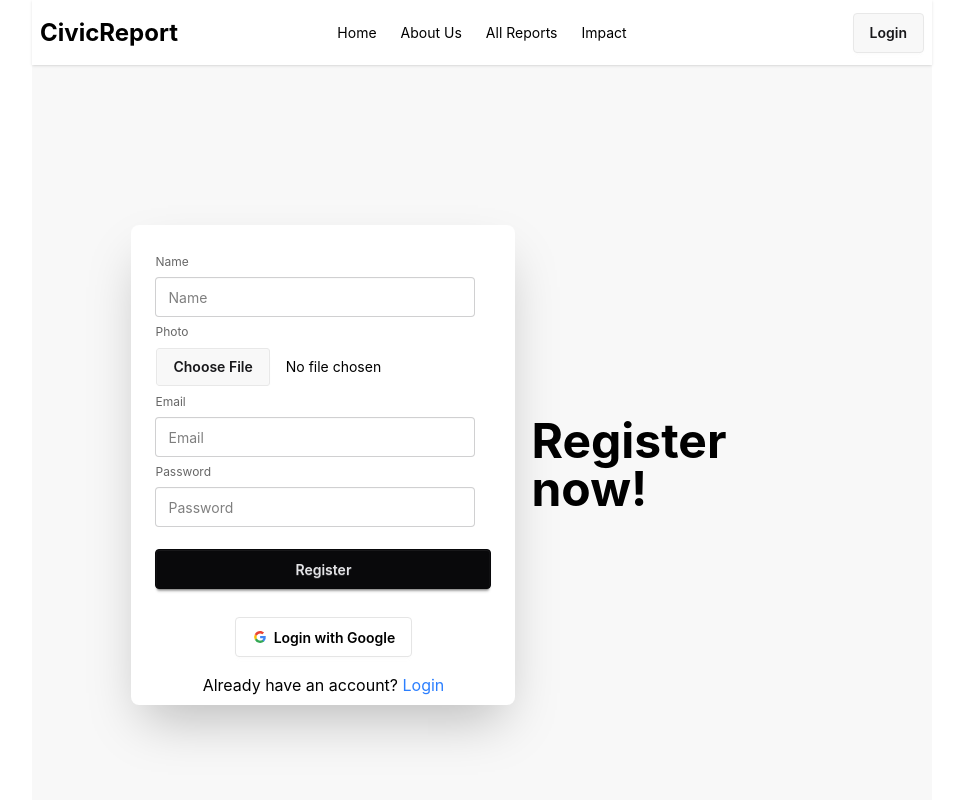
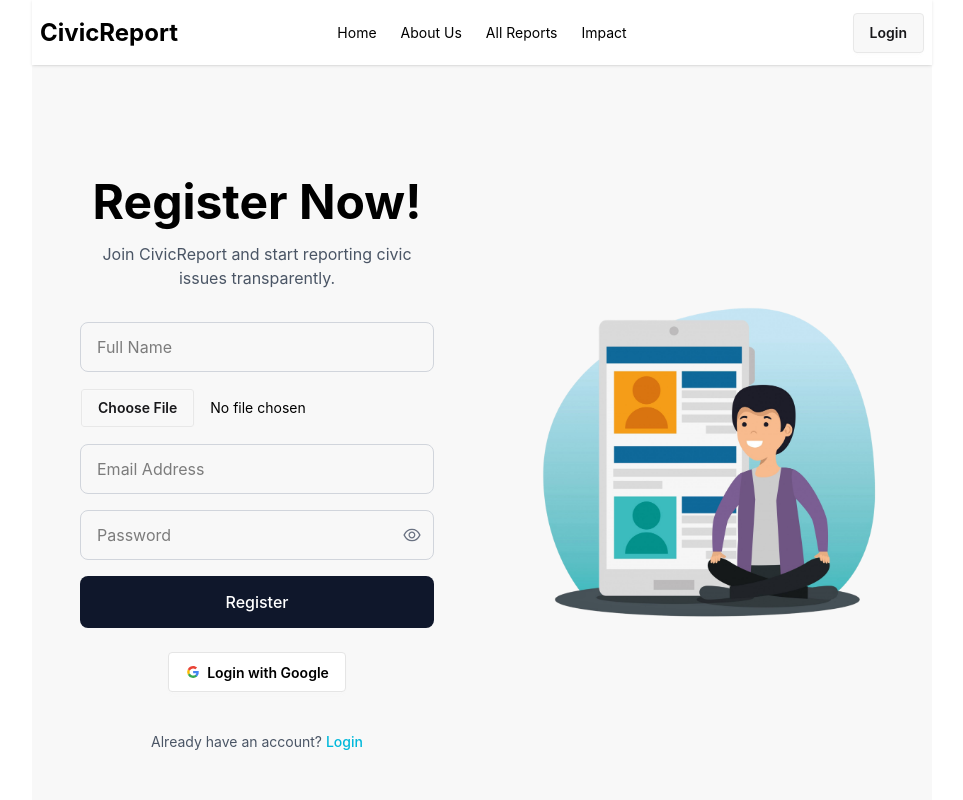
Before and after one commit to AbuJubaeid/CivicReport-Client, a React (Vite) app: page /register in a window 1280 px wide. Shown: the top 800 px of the page, without its empty margins (158-1121 px from the left). Built offline with nearby package versions, Linux system fonts and the light colour scheme; no server answers.

Commit message:
register and login issue fixed

```diff
--- a/src/layout/RootLayout.jsx
+++ b/src/layout/RootLayout.jsx
@@ -5,7 +5,7 @@ import Navbar from '../pages/shared/Navbar/Navbar';
 const RootLayout = () => {
     return (
       <div className='max-w-[900px] mx-auto'>
-        <div>
+        <div className='sticky top-0 z-50'>
             <Navbar></Navbar>
         </div>
         <div className='min-h-[200px]'>
--- a/src/pages/Auth/Login/Login.jsx
+++ b/src/pages/Auth/Login/Login.jsx
@@ -1,120 +1,15 @@
-// import { useForm } from "react-hook-form";
-// import toast from "react-hot-toast";
-// import { Link } from "react-router";
-// import useHook from "../../../hooks/useHook";
-// import SocialLogin from "../socialLogin/SocialLogin";
-
-// const Register = () => {
-//   const { register, handleSubmit, formState: { errors }, getValues } = useForm();
-//   const { signInWithEmailAndPasswordFunc, sendPasswordResetEmailFunc } = useHook();
-
-//   const handleSignin = (data) => {
-//     signInWithEmailAndPasswordFunc(data.email, data.password)
-//       .then(result => console.log(result.user))
-//       .catch(error => console.log(error));
-//   };
-
-//   const handleForgetPassword = () => {
-//     const email = getValues("email");
-//     if (!email) {
-//       toast("Please enter your email first");
-//       return;
-//     }
-//     sendPasswordResetEmailFunc(email)
-//       .then(() => toast("Password reset email sent!"))
-//       .catch(error => console.log(error));
-//   };
-
-//   return (
-//     <div className="min-h-screen flex flex-col lg:flex-row bg-gradient-to-r from-cyan-50 via-slate-50 to-cyan-50">
-
-//       {/* Left side: Login Form */}
-//       <div className="lg:w-1/2 flex flex-col justify-center items-start p-16">
-//         <p className="text-slate-600 mb-10 text-lg max-w-md">
-//           Log in to your CivicReport account and manage civic issues transparently.
-//         </p>
-
-//         <form onSubmit={handleSubmit(handleSignin)} className="w-full max-w-md space-y-6">
-
-//           {/* Email */}
-//           <div className="relative">
-//             <input
-//               type="email"
-//               {...register('email', { required: true })}
-//               className="peer w-full border border-slate-300 rounded-lg py-3 px-4 focus:outline-none focus:border-cyan-500 focus:ring-1 focus:ring-cyan-500 placeholder-transparent transition"
-//               placeholder="Email"
-//             />
-//             <label className="absolute left-4 -top-3.5 text-gray-500 text-sm peer-placeholder-shown:top-3 peer-placeholder-shown:text-gray-400 peer-placeholder-shown:text-base transition-all">
-//               Email
-//             </label>
-//             {errors.email && <p className="text-red-500 text-xs mt-1">Email is required</p>}
-//           </div>
-
-//           {/* Password */}
-//           <div className="relative">
-//             <input
-//               type="password"
-//               {...register('password', {
-//                 required: true,
-//                 minLength: 6,
-//                 pattern: /^(?=.{6,}$)(?=.*[a-z])(?=.*[A-Z])(?=.*\d)(?=.*[!@#$%^&*()_+\-=[\]{};':"\\|,.<>/?]).*$/,
-//               })}
-//               className="peer w-full border border-slate-300 rounded-lg py-3 px-4 focus:outline-none focus:border-cyan-500 focus:ring-1 focus:ring-cyan-500 placeholder-transparent transition"
-//               placeholder="Password"
-//             />
-//             <label className="absolute left-4 -top-3.5 text-gray-500 text-sm peer-placeholder-shown:top-3 peer-placeholder-shown:text-gray-400 peer-placeholder-shown:text-base transition-all">
-//               Password
-//             </label>
-//             {errors.password?.type === 'required' && <p className="text-red-500 text-xs mt-1">Password is required</p>}
-//             {errors.password?.type === 'minLength' && <p className="text-red-500 text-xs mt-1">Password must be at least 6 characters</p>}
-//             {errors.password?.type === 'pattern' && <p className="text-red-500 text-xs mt-1">
-//               Password must include lowercase, uppercase, digit, and special character
-//             </p>}
-//           </div>
-
-//           <div className="text-right">
-//             <button type="button" onClick={handleForgetPassword} className="text-sm text-cyan-500 hover:underline transition">
-//               Forgot password?
-//             </button>
-//           </div>
-
-//           <button type="submit" className="w-full bg-gradient-to-r from-cyan-500 to-blue-500 hover:from-blue-500 hover:to-cyan-500 text-white font-semibold py-3 rounded-xl transition-all">
-//             Login
-//           </button>
-//         </form>
-
-//         <SocialLogin />
-
-//         <p className="mt-6 text-sm text-slate-600">
-//           Don't have an account? <Link to="/register" className="text-cyan-500 font-medium hover:underline">Register</Link>
-//         </p>
-//       </div>
-
-//       {/* Right side: Illustration */}
-//       <div className="lg:w-1/2 flex items-center justify-center p-16">
-//         <img
-//           src="/src/assets/image/login.png"
-//           alt="Login Illustration"
-//           className="w-full max-w-lg"
-//         />
-//       </div>
-
-//     </div>
-//   );
-// };
-
-// export default Register;
-
-
-// ----------------
-
+import { useState } from "react";
 import { useForm } from "react-hook-form";
 import toast from "react-hot-toast";
-import { Link } from "react-router";
+import { AiOutlineEye, AiOutlineEyeInvisible } from "react-icons/ai";
+import { Link, useNavigate } from "react-router";
 import useHook from "../../../hooks/useHook";
 import SocialLogin from "../socialLogin/SocialLogin";
 
-const Register = () => {
+const Login = () => {
+  const navigate = useNavigate();
+  const [showPassword, setShowPassword] = useState(false);
+
   const {
     register,
     handleSubmit,
@@ -129,6 +24,7 @@ const Register = () => {
     signInWithEmailAndPasswordFunc(data.email, data.password)
       .then((result) => console.log(result.user))
       .catch((error) => console.log(error));
+    navigate("/");
   };
 
   const handleForgetPassword = () => {
@@ -157,9 +53,7 @@ const Register = () => {
             Sign in to continue managing civic reports transparently.
           </p>
 
-          {/* Form Card */}
-          <div className="border border-slate-200 rounded-xl p-8 shadow-sm">
-
+          {/* FORM (Card Removed) */}
           <form
             onSubmit={handleSubmit(handleSignin)}
             className="space-y-7"
@@ -183,10 +77,10 @@ const Register = () => {
               )}
             </div>
 
-              {/* Password */}
+            {/* Password with Eye Toggle */}
             <div className="relative">
               <input
-                  type="password"
+                type={showPassword ? "text" : "password"}
                 {...register("password", {
                   required: true,
                   minLength: 6,
@@ -195,10 +89,22 @@ const Register = () => {
                 })}
                 placeholder="Password"
                 className="w-full border border-slate-300 rounded-lg
-                  py-3.5 px-4 text-slate-800
+                py-3.5 px-4 pr-12 text-slate-800
                 focus:outline-none focus:border-slate-700 focus:ring-1 focus:ring-slate-300
                 transition"
               />
+
+              {/* Eye Icon */}
+              <div
+                className="absolute right-4 top-1/2 -translate-y-1/2 cursor-pointer text-slate-500"
+                onClick={() => setShowPassword(!showPassword)}
+              >
+                {showPassword ? (
+                  <AiOutlineEyeInvisible size={20} />
+                ) : (
+                  <AiOutlineEye size={20} />
+                )}
+              </div>
 
               {errors.password?.type === "required" && (
                 <p className="text-red-500 text-xs mt-1">
@@ -263,7 +169,6 @@ const Register = () => {
 
         </div>
       </div>
-      </div>
 
       {/* RIGHT SIDE IMAGE */}
       <div className="lg:w-1/2 hidden lg:flex items-center justify-start pl-16">
@@ -278,4 +183,4 @@ const Register = () => {
   );
 };
 
-export default Register;
+export default Login;
--- a/src/pages/Auth/Register/Register.jsx
+++ b/src/pages/Auth/Register/Register.jsx
@@ -1,25 +1,37 @@
 import axios from "axios";
+import { useState } from "react";
 import { useForm } from "react-hook-form";
-import { Link } from "react-router";
+import { AiOutlineEye, AiOutlineEyeInvisible } from "react-icons/ai";
+import { Link, useNavigate } from "react-router";
 import useAxiosSecure from "../../../hooks/useAxiosSecure";
 import useHook from "../../../hooks/useHook";
 import SocialLogin from "../socialLogin/SocialLogin";
 
 const Register = () => {
+  const navigate = useNavigate();
+  const [showPassword, setShowPassword] = useState(false);
+
   const {
     register,
     handleSubmit,
     formState: { errors },
   } = useForm();
-  const { createUserWithEmailAndPasswordFunc, updateProfileFunc } = useHook();
+
+  const {
+    createUserWithEmailAndPasswordFunc,
+    updateProfileFunc,
+    signOutFunc,
+  } = useHook();
 
   const axiosSecure = useAxiosSecure();
 
   const handleRegister = (data) => {
     const profileImg = data.photo[0];
+
     createUserWithEmailAndPasswordFunc(data.email, data.password)
       .then(() => {
-        // prepare data for the imgbb
+
+        // prepare data for imgbb
         const formData = new FormData();
         formData.append("image", profileImg);
 
@@ -30,12 +42,13 @@ const Register = () => {
         axios.post(imageApiURL, formData).then((res) => {
           const photoURL = res.data.data.url;
 
-          // create user in the database
+          // create user in database
           const userInfo = {
             email: data.email,
             displayName: data.name,
             photoURL: photoURL,
           };
+
           axiosSecure.post("/users", userInfo).then((res) => {
             if (res.data.insertedId) {
               console.log("user created in the database");
@@ -49,7 +62,16 @@ const Register = () => {
           };
 
           updateProfileFunc(userProfile)
-            .then()
+            .then(() => {
+              // ✅ SIGN OUT AFTER EVERYTHING IS DONE
+              signOutFunc()
+                .then(() => {
+                  navigate("/login");
+                })
+                .catch((error) => {
+                  console.log(error);
+                });
+            })
             .catch((error) => {
               console.log(error);
             });
@@ -59,91 +81,127 @@ const Register = () => {
         console.log(error);
       });
   };
+
   return (
+    <div className="min-h-screen flex flex-col lg:flex-row bg-base-200">
+      {/* LEFT SIDE: FORM */}
+      <div className="lg:w-1/2 flex flex-col text-center justify-center px-12 py-16">
+        <h1 className="text-5xl font-bold mb-4">Register Now!</h1>
+        <p className="text-gray-600 mb-8">
+          Join CivicReport and start reporting civic issues transparently.
+        </p>
+
+        <form
+          onSubmit={handleSubmit(handleRegister)}
+          className="flex flex-col gap-4 w-full"
+        >
+          {/* Name */}
           <div>
-      <div className="hero bg-base-200 min-h-screen">
-        <div className="hero-content flex-col lg:flex-row-reverse">
-          <div className="text-center lg:text-left">
-            <h1 className="text-5xl font-bold">Register now!</h1>
-          </div>
-          <div className="card bg-base-100 w-full max-w-sm shrink-0 shadow-2xl">
-            <form onSubmit={handleSubmit(handleRegister)} className="card-body">
-              <fieldset className="fieldset">
-                {/* name */}
-                <label className="label">Name</label>
             <input
               type="text"
               {...register("name", { required: true })}
-                  className="input"
-                  placeholder="Name"
+              placeholder="Full Name"
+              className="w-full border border-gray-300 rounded-lg py-3 px-4 focus:outline-none focus:border-cyan-500 focus:ring-1 focus:ring-cyan-500 transition"
             />
-                {errors.email?.type === "required" && (
-                  <p className="text-red-500">Name is required</p>
+            {errors.name && (
+              <p className="text-red-500 text-xs mt-1">Name is required</p>
             )}
+          </div>
 
-                {/* photo */}
-                <label className="label">Photo</label>
+          {/* Photo */}
+          <div>
             <input
               type="file"
               {...register("photo", { required: true })}
-                  className="file-input file-input-ghost"
-                  placeholder="Your Photo"
+              className="file-input file-input-ghost w-full"
             />
-                {errors.photo?.type === "required" && (
-                  <p className="text-red-500">Photo is required</p>
+            {errors.photo && (
+              <p className="text-red-500 text-xs mt-1">Photo is required</p>
             )}
+          </div>
 
-                {/* email */}
-                <label className="label">Email</label>
+          {/* Email */}
+          <div>
             <input
               type="email"
               {...register("email", { required: true })}
-                  className="input"
-                  placeholder="Email"
+              placeholder="Email Address"
+              className="w-full border border-gray-300 rounded-lg py-3 px-4 focus:outline-none focus:border-cyan-500 focus:ring-1 focus:ring-cyan-500 transition"
             />
-                {errors.email?.type === "required" && (
-                  <p className="text-red-500">Email is required</p>
+            {errors.email && (
+              <p className="text-red-500 text-xs mt-1">Email is required</p>
             )}
+          </div>
 
-                {/* password */}
-                <label className="label">Password</label>
+          {/* Password */}
+          <div className="relative">
             <input
-                  type="password"
+              type={showPassword ? "text" : "password"}
               {...register("password", {
                 required: true,
                 minLength: 6,
                 pattern:
                   /^(?=.{6,}$)(?=.*[a-z])(?=.*[A-Z])(?=.*\d)(?=.*[!@#$%^&*()_+\-=[\]{};':"\\|,.<>/?]).*$/,
               })}
-                  className="input"
               placeholder="Password"
+              className="w-full border border-gray-300 rounded-lg py-3 px-4 focus:outline-none focus:border-cyan-500 focus:ring-1 focus:ring-cyan-500 transition"
             />
+            <div
+              className="absolute right-3 top-1/2 transform -translate-y-1/2 cursor-pointer text-gray-500"
+              onClick={() => setShowPassword(!showPassword)}
+            >
+              {showPassword ? (
+                <AiOutlineEyeInvisible size={20} />
+              ) : (
+                <AiOutlineEye size={20} />
+              )}
+            </div>
+
             {errors.password?.type === "required" && (
-                  <p className="text-red-500">Password is required</p>
+              <p className="text-red-500 text-xs mt-1">Password is required</p>
             )}
             {errors.password?.type === "minLength" && (
-                  <p className="text-red-500">
-                    Password must be 6 character or longer
+              <p className="text-red-500 text-xs mt-1">
+                Password must be 6 characters or longer
               </p>
             )}
             {errors.password?.type === "pattern" && (
-                  <p>
-                    Password must have min 8, must include lowercase, uppercase,
-                    digit, special char (no spaces)
+              <p className="text-red-500 text-xs mt-1">
+                Must include uppercase, lowercase, number & special char
               </p>
             )}
-                <button className="btn btn-neutral mt-4">Register</button>
-              </fieldset>
+          </div>
+
+          <button className="w-full py-3.5 rounded-lg
+              bg-slate-900 text-white font-medium
+              hover:bg-slate-800 active:scale-[0.98]
+              transition">
+            Register
+          </button>
         </form>
-            <SocialLogin></SocialLogin>
-            <p className="text-center mb-2">
+
+        <div className="my-6 w-full">
+          <SocialLogin />
+        </div>
+
+        <p className="text-sm text-center text-gray-600">
           Already have an account?{" "}
-              <Link className="text-blue-500" to="/login">
+          <Link
+            className="text-cyan-500 font-medium hover:underline"
+            to="/login"
+          >
             Login
           </Link>
         </p>
       </div>
-        </div>
+
+      {/* RIGHT SIDE IMAGE */}
+      <div className="lg:w-1/2 hidden lg:flex items-center justify-center px-12">
+        <img
+          src="/src/assets/image/register.png"
+          alt="Register Illustration"
+          className="w-full max-w-xl object-contain"
+        />
       </div>
     </div>
   );
```
Also changed, not shown: src/pages/Home/LatestResolvedReports.jsx (+3 -4 lines), src/pages/Home/RecentReports.jsx (+3 -90 lines), src/assets/image/register.png (added), src/pages/shared/Navbar/Navbar.jsx (line endings or trailing spaces). Lines whose indentation alone changed are shown as unchanged.
